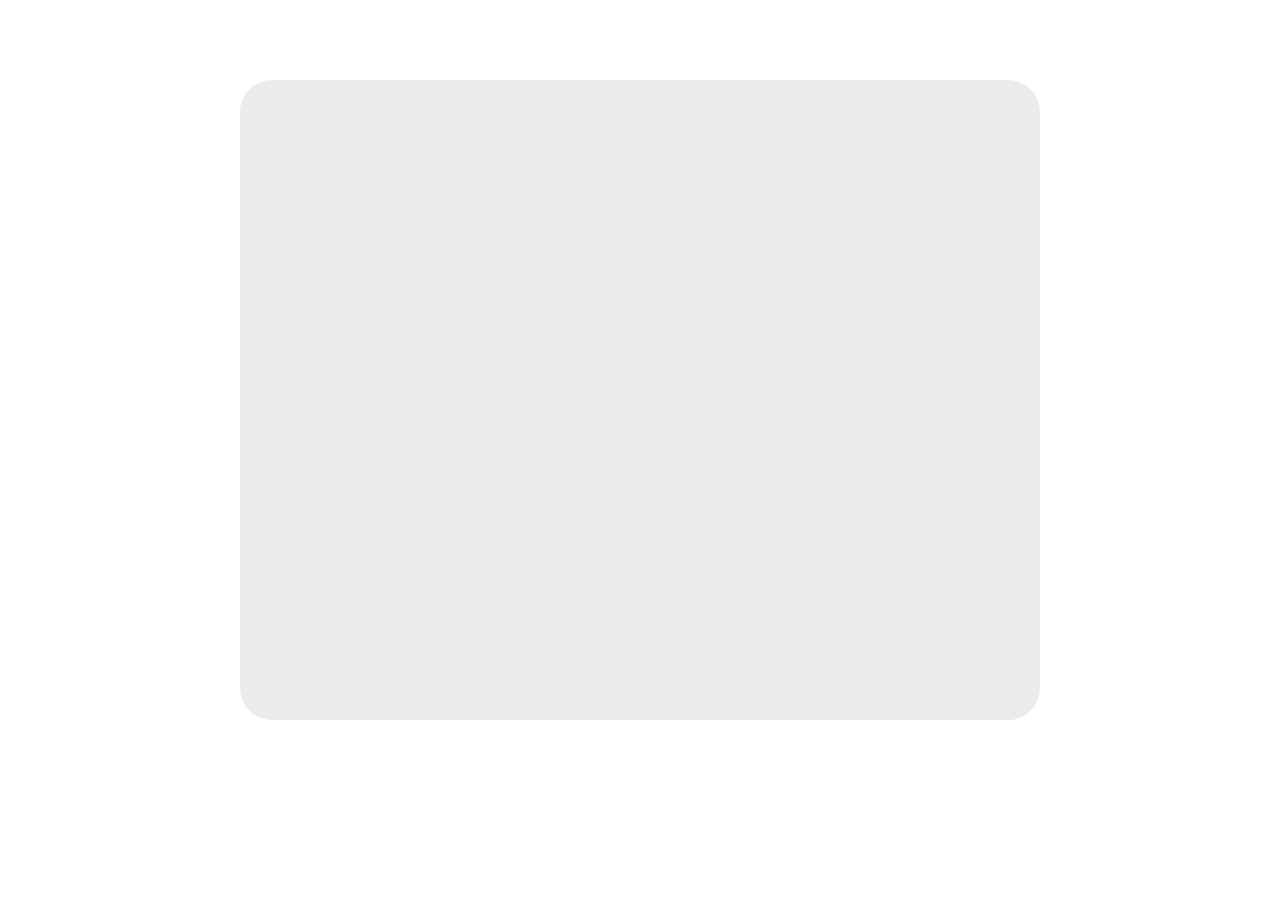
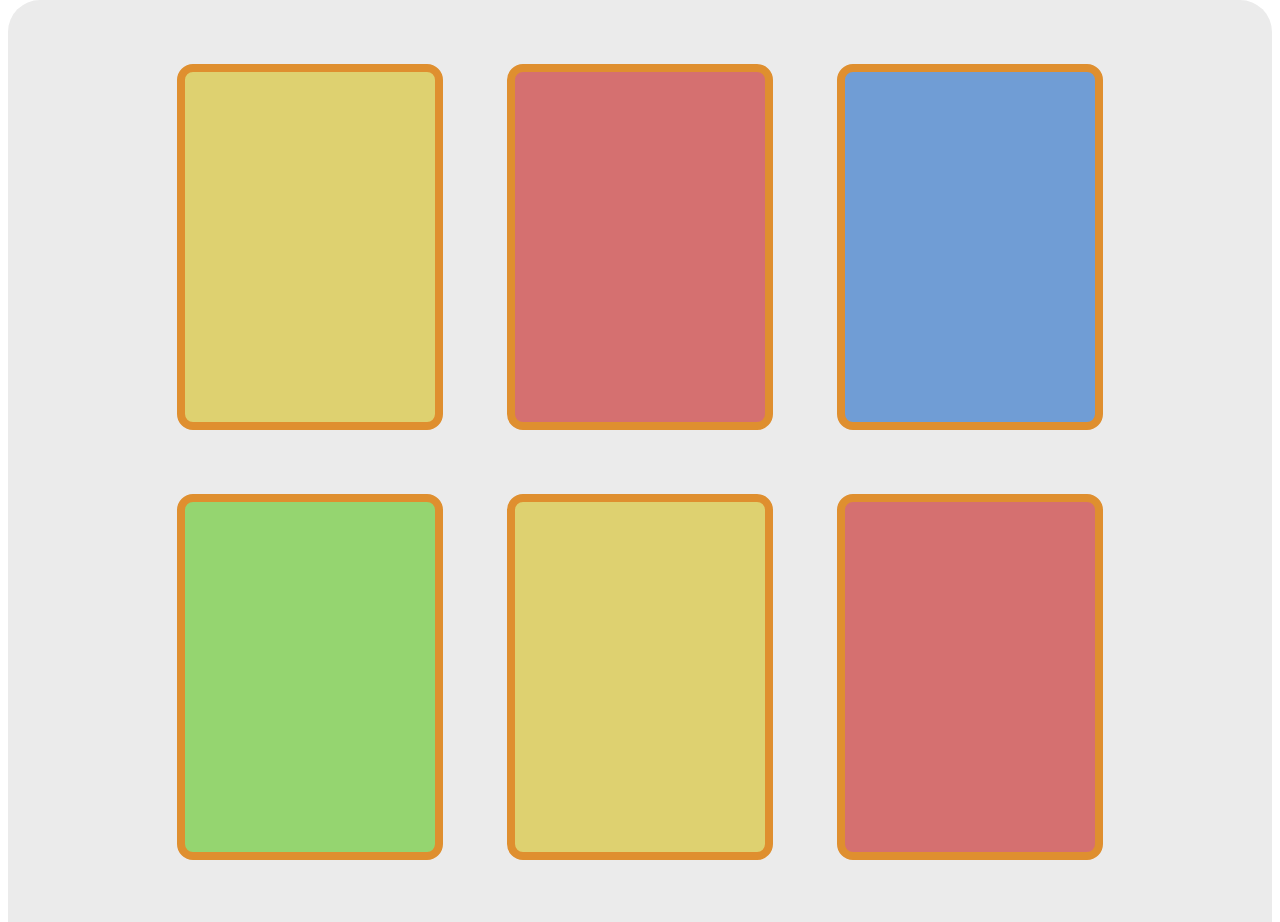
Before and after one commit to KarenPoulin/React-JS-Cartes-Pokemons, a React (Vite) app: page / in a window 1280 px wide. Shown: the top 922 px of the page. Before the commit the page ends 800 px from the top, so only its background shows below. Built offline with nearby package versions, Linux system fonts and the light colour scheme.

Commit message:
added card component

```diff
--- a/src/App.jsx
+++ b/src/App.jsx
@@ -1,6 +1,7 @@
 import { useState } from 'react'
 import './App.css'
 import Container from './Components/Container/Container'
+import Card from './Components/Card/Card'
 
 
 function App() {
@@ -8,7 +9,18 @@ function App() {
 
   return (
 
-      <Container></Container>
+      <Container className="flexRow">
+        <Card className="flexCol" borders="roundBorders" pokemonType="electric"></Card>
+        <Card className="flexCol" borders="roundBorders" pokemonType="fire"></Card>
+        <Card className="flexCol" borders="roundBorders" pokemonType="water"></Card>
+        <Card className="flexCol" borders="roundBorders" pokemonType="grass"></Card>
+        <Card className="flexCol" borders="roundBorders" pokemonType="electric"></Card>
+        <Card className="flexCol" borders="roundBorders" pokemonType="fire"></Card>
+        <Card className="flexCol" borders="roundBorders" pokemonType="water"></Card>
+        <Card className="flexCol" borders="roundBorders" pokemonType="grass"></Card>
+        <Card className="flexCol" borders="roundBorders" pokemonType="electric"></Card>
+        <Card className="flexCol" borders="roundBorders" pokemonType="fire"></Card>
+      </Container>
   )
 }
 
--- /dev/null
+++ b/src/Components/Card/Card.css
@@ -0,0 +1,34 @@
+.card {
+    width: 250px;
+    height: 350px;
+    margin: 2em;
+}
+
+.roundBorders {
+    border-radius: 1em;
+}
+
+.electric {
+    background-color: rgb(222, 209, 112);
+    border: 0.5em solid rgb(223, 143, 47);
+}
+
+.fire {
+    background-color: rgb(213, 112, 112);
+    border: 0.5em solid rgb(223, 143, 47);
+}
+
+.water {
+    background-color: rgb(112, 157, 213);
+    border: 0.5em solid rgb(223, 143, 47);
+}
+
+.grass {
+    background-color: rgb(149, 213, 112);
+    border: 0.5em solid rgb(223, 143, 47);
+}
+
+.flexCol {
+    display: flex;
+    flex-direction: column;
+}
--- /dev/null
+++ b/src/Components/Card/Card.jsx
@@ -0,0 +1,18 @@
+import React from 'react'
+import './Card.css'
+
+const Card = (props) => {
+    const classnames = ["card"];
+
+    if (props.className) {classnames.push(props.className)};
+
+    if (props.pokemonType) {classnames.push(props.pokemonType)}
+
+    if (props.borders) {classnames.push(props.borders)}
+
+  return (
+    <div className={classnames.join(" ")}>{props.children}</div>
+  )
+}
+
+export default Card
--- a/src/Components/Container/Container.css
+++ b/src/Components/Container/Container.css
@@ -1,6 +1,14 @@
 .container {
     background-color: rgb(235, 235, 235);
     border-radius: 2em;
-    width: 100vh;
-    height: 80vh;
+    margin: 0 auto;
+    max-width: 1200px;
+    padding: 2em;
 }
+
+.flexRow {
+    display: flex;
+    flex-direction: row;
+    flex-wrap: wrap;
+    justify-content: center;
+}
--- a/src/Components/Container/Container.jsx
+++ b/src/Components/Container/Container.jsx
@@ -2,7 +2,7 @@ import React from 'react'
 import './Container.css'
 
 const Container = (props) => {
-    const classnames = ['container'];
+    const classnames = ["container"];
     if (props.className) {classnames.push(props.className)};
 
   return (
```
